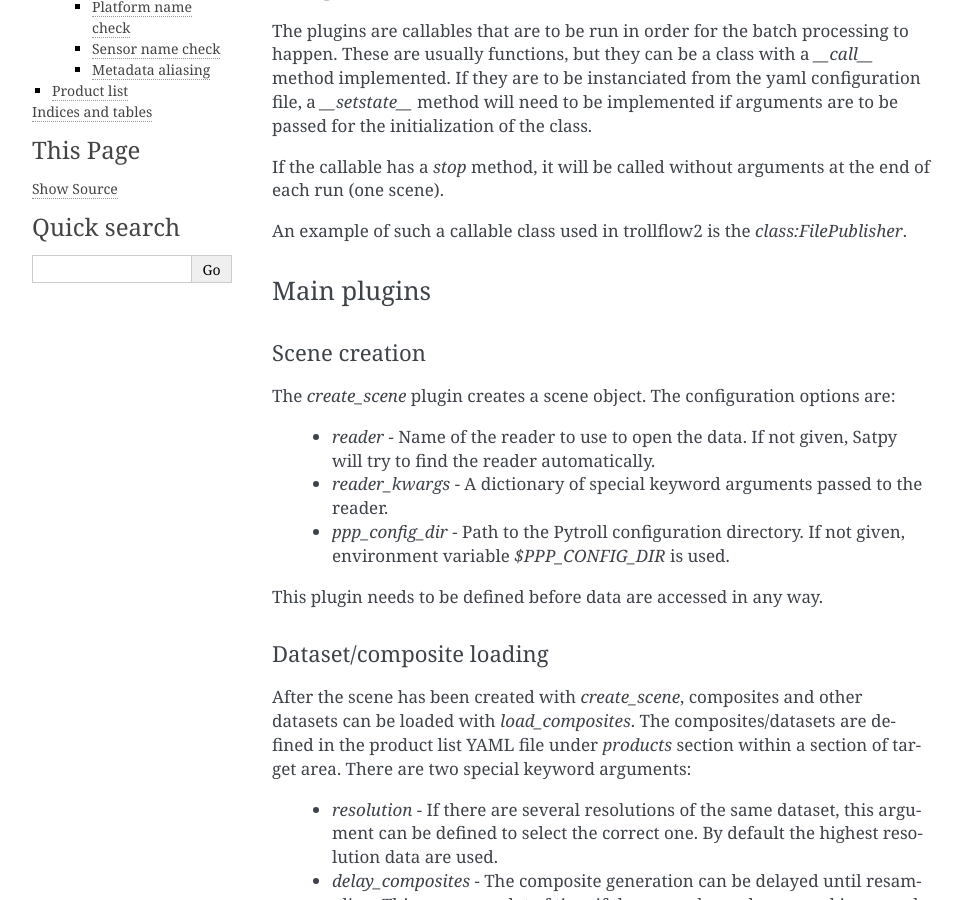
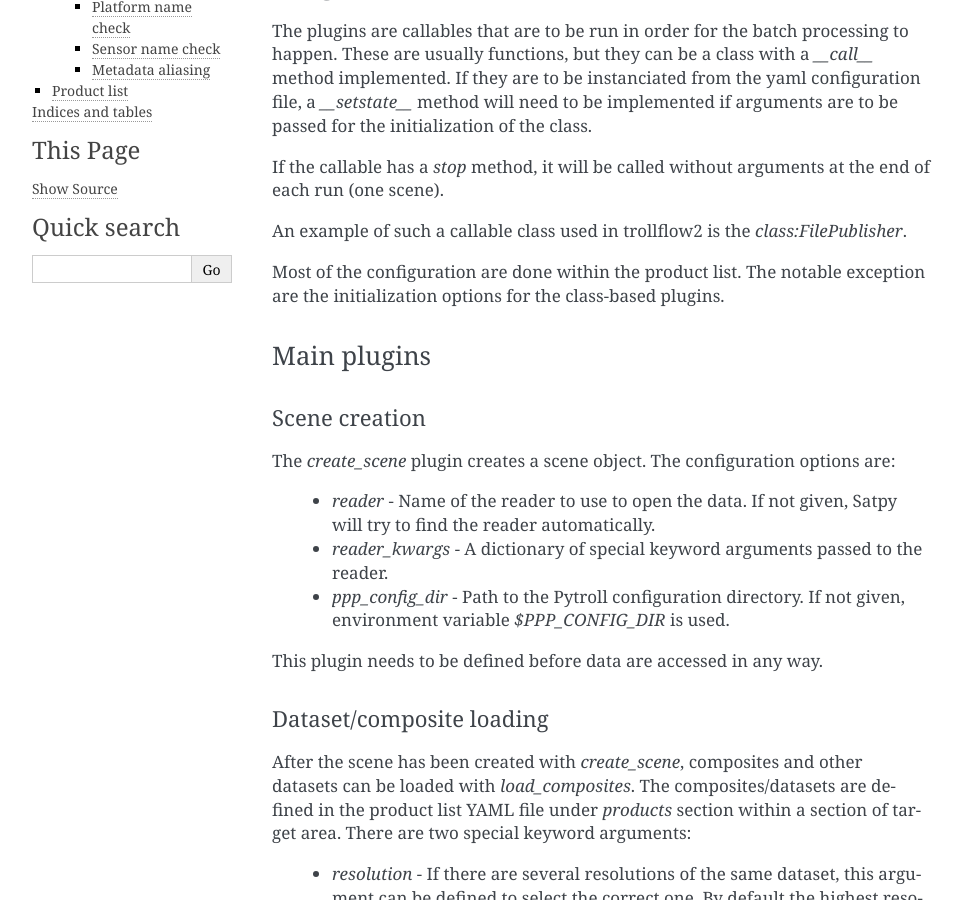
Before and after one commit to pytroll/trollflow2, a Sphinx documentation site: the page built from doc/source/index.rst, in a window 1280 px wide and 900 px high, scrolled down 476 px. Shown: the whole window, without its empty margins (148-1107 px from the left). Built offline with Sphinx 7.4.7, drawn with Linux system fonts in a browser that asks for light colours.

Commit message:
Mention that most of the settings are declared in the product list

```diff
--- a/doc/source/index.rst
+++ b/doc/source/index.rst
@@ -39,6 +39,9 @@ end of each run (one scene).
 An example of such a callable class used in trollflow2 is the
 `class:FilePublisher`.
 
+Most of the configuration are done within the product list.  The
+notable exception are the initialization options for the class-based
+plugins.
 
 Main plugins
 ++++++++++++
```
